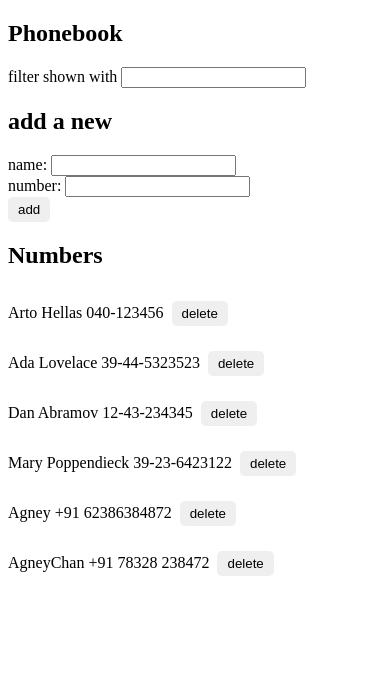
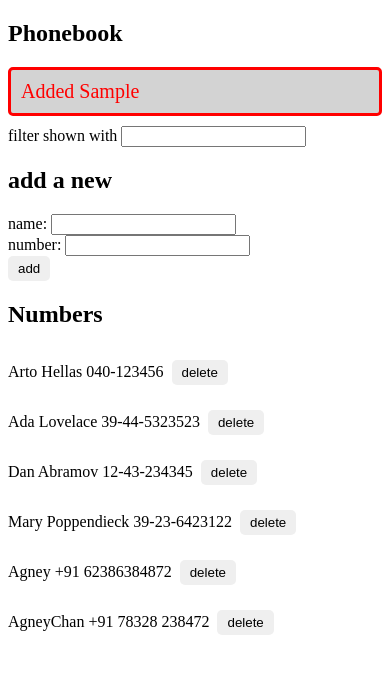
Before and after one commit to Agneypraseed/fullstackopen, a React (Vite) app in the folder part2/phonebook/: page / in a window 390 px wide. Both pictures are taken after typing "Sample", "Sample" into the empty fields and a click on the button "add". Shown: the top 674 px of the page. Built offline with nearby package versions, Linux system fonts and the light colour scheme; no server answers; data requests are answered from the project's data file.

Commit message:
2.16: Phonebook step11

```diff
--- a/part2/phonebook/src/App.css
+++ b/part2/phonebook/src/App.css
@@ -1,3 +1,14 @@
+.error {
+  color: red;
+  background: lightgrey;
+  font-size: 20px;
+  border-style: solid;
+  border-radius: 5px;
+  padding: 10px;
+  margin-bottom: 10px;
+}
+
+
 button {
   border-radius: 5px;
   padding: 5px 10px;
--- a/part2/phonebook/src/App.jsx
+++ b/part2/phonebook/src/App.jsx
@@ -1,6 +1,13 @@
 import { useEffect, useState } from "react";
 import phonebookService from "./services/phonebook";
 import "./App.css";
+
+const Notification = ({ message }) => {
+  if (message === null) {
+    return null;
+  }
+  return <div className="error">{message}</div>;
+};
 
 const DeletePerson = ({ person, handleDelete }) => {
   return (
@@ -58,10 +65,10 @@ const PersonForm = ({ handleName, handleNumber, handleSubmit }) => {
   return (
     <form onSubmit={handleSubmit}>
       <div>
-        name: <input onChange={handleName} />
+        name: <input onChange={handleName} required/>
       </div>
       <div>
-        number: <input onChange={handleNumber} />
+        number: <input onChange={handleNumber} required/>
       </div>
       <div>
         <button type="submit">add</button>
@@ -76,6 +83,7 @@ const App = () => {
   const [newNumber, setNewNumber] = useState("");
   const [filterFlag, setFilterFlag] = useState(false);
   const [filterdPersons, setFilteredPersons] = useState([{}]);
+  const [errorMessage, setErrorMessage] = useState(null);
 
   useEffect(() => {
     phonebookService.getPhonebook().then((persons) => {
@@ -112,6 +120,10 @@ const App = () => {
             );
           });
           e.target.reset();
+          setErrorMessage(`Updated ${newName}`);
+          setTimeout(() => {
+            setErrorMessage(null);
+          }, 5000);
         }
         saveFlag = false;
       }
@@ -130,6 +142,10 @@ const App = () => {
         .updatePhoneBook(newPerson)
         .then((res) => setPersons(persons.concat(res)));
       e.target.reset();
+      setErrorMessage(`Added ${newName}`);
+      setTimeout(() => {
+        setErrorMessage(null);
+      }, 5000);
     }
   };
 
@@ -149,6 +165,10 @@ const App = () => {
         if (status === 200) {
           setPersons(persons.filter((p) => p.id !== person.id));
           setFilteredPersons(filterdPersons.filter((p) => p.id !== person.id));
+          setErrorMessage(`Deleted ${person.name}`);
+          setTimeout(() => {
+            setErrorMessage(null);
+          }, 5000);
         } else {
           console.log(`Error - Could not delete ${person.name} from database`);
         }
@@ -159,6 +179,7 @@ const App = () => {
   return (
     <div>
       <h2>Phonebook</h2>
+      <Notification message={errorMessage} />
       <Filter handleFilter={handleFilter} />
       <h2>add a new</h2>
       <PersonForm
```
